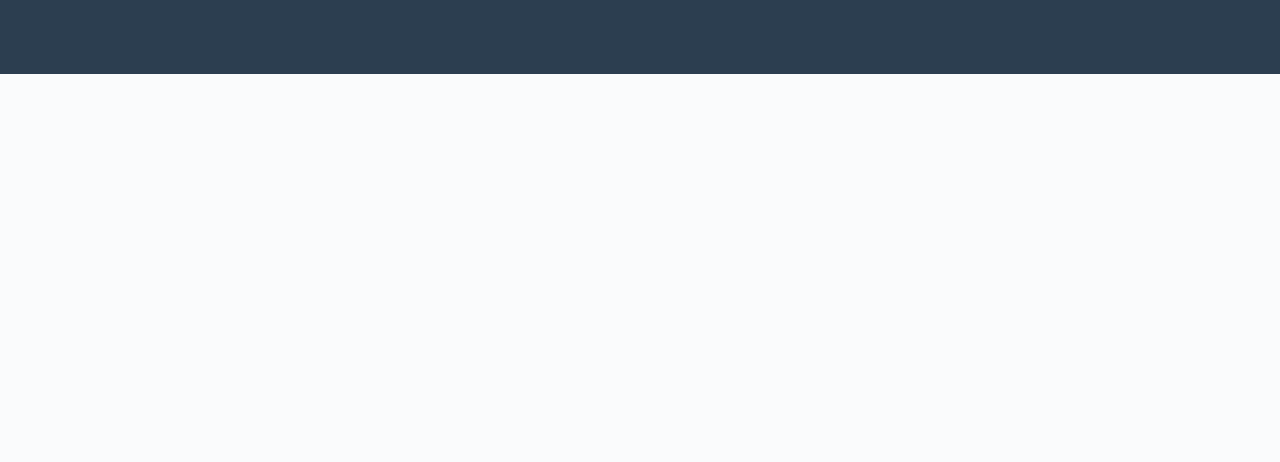
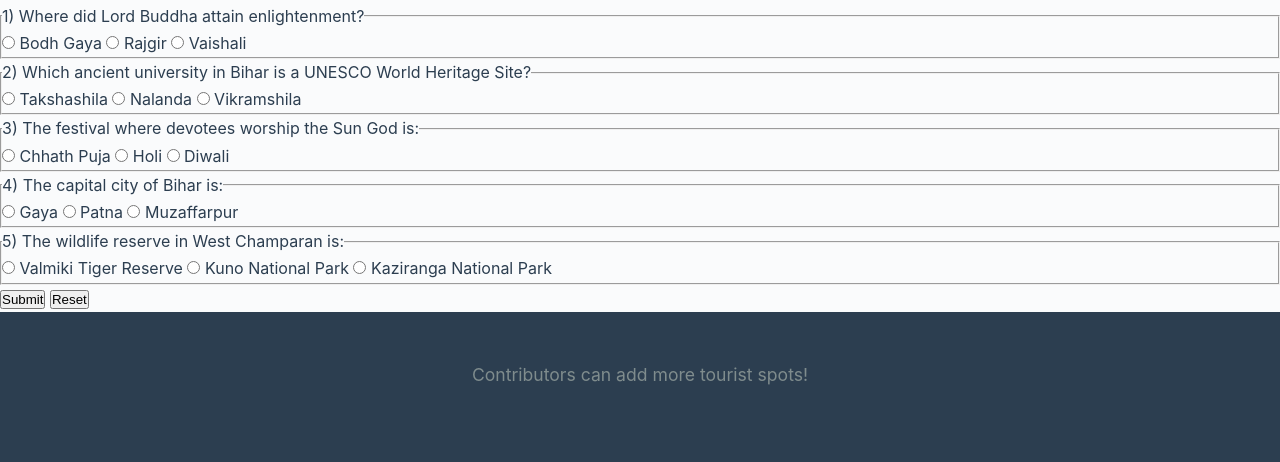
Before and after one commit to ishansingh07399-cell/BiLand, a website: page bihar-culture-landing/tourism.html in a window 1280 px wide. Shown: the part 727-1189 px from the top of the page. Before the commit the page ends 801 px from the top, so only its background shows below. Drawn offline with Linux system fonts and the light colour scheme.

Commit message:
feat: bihar tourism quiz section

```diff
--- a/bihar-culture-landing/script.js
+++ b/bihar-culture-landing/script.js
@@ -8,6 +8,7 @@ document.addEventListener('DOMContentLoaded', function() {
     initInteractiveElements();
     initAccessibility();
     initProgressiveEnhancement();
+    initQuiz(); // attach quiz logic if present
 });
 
 // Navigation enhancements
@@ -288,6 +289,38 @@ function initProgressiveEnhancement() {
     }
 }
 
+// Quiz initialization and logic
+function initQuiz() {
+    const form = document.getElementById('bihar-quiz');
+    if (!form) return;
+    const result = document.getElementById('quiz-result');
+    const answers = {
+        q1: 'bodh',
+        q2: 'nalanda',
+        q3: 'chhath',
+        q4: 'patna',
+        q5: 'valmiki'
+    };
+
+    form.addEventListener('submit', function (e) {
+        e.preventDefault();
+        let score = 0;
+        for (const [q, correct] of Object.entries(answers)) {
+            const group = form.elements[q];
+            if (group && group.value === correct) score++;
+        }
+
+        let message = '';
+        if (score === 5) message = 'Incredible! You’re a Bihar Boss!';
+        else if (score >= 4) message = 'Great job! Bhojpuri Bravo!';
+        else if (score >= 3) message = 'Nice! You’re on the Patna path.';
+        else if (score >= 2) message = 'Not bad! Keep exploring Bihar.';
+        else message = 'Time to tour Bihar’s wonders!';
+
+        if (result) result.textContent = 'You scored ' + score + '/5. ' + message;
+    });
+}
+
 // Utility functions for future enhancements
 const BiharCulture = {
     // Notification system
--- a/bihar-culture-landing/tourism.html
+++ b/bihar-culture-landing/tourism.html
@@ -34,10 +34,58 @@
       <h2>Valmiki Tiger Reserve</h2>
       <p>A natural reserve in West Champaran for wildlife lovers.</p>
     </section>
+
+    <section id="quiz">
+      <h2>Quick Quiz: Bihar’s history, culture, and landmarks</h2>
+      <form id="bihar-quiz">
+        <fieldset>
+          <legend>1) Where did Lord Buddha attain enlightenment?</legend>
+          <label><input type="radio" name="q1" value="bodh" required> Bodh Gaya</label>
+          <label><input type="radio" name="q1" value="rajgir"> Rajgir</label>
+          <label><input type="radio" name="q1" value="vaishali"> Vaishali</label>
+        </fieldset>
+
+        <fieldset>
+          <legend>2) Which ancient university in Bihar is a UNESCO World Heritage Site?</legend>
+          <label><input type="radio" name="q2" value="takshashila" required> Takshashila</label>
+          <label><input type="radio" name="q2" value="nalanda"> Nalanda</label>
+          <label><input type="radio" name="q2" value="vikramshila"> Vikramshila</label>
+        </fieldset>
+
+        <fieldset>
+          <legend>3) The festival where devotees worship the Sun God is:</legend>
+          <label><input type="radio" name="q3" value="chhath" required> Chhath Puja</label>
+          <label><input type="radio" name="q3" value="holi"> Holi</label>
+          <label><input type="radio" name="q3" value="diwali"> Diwali</label>
+        </fieldset>
+
+        <fieldset>
+          <legend>4) The capital city of Bihar is:</legend>
+          <label><input type="radio" name="q4" value="gaya" required> Gaya</label>
+          <label><input type="radio" name="q4" value="patna"> Patna</label>
+          <label><input type="radio" name="q4" value="muzaffarpur"> Muzaffarpur</label>
+        </fieldset>
+
+        <fieldset>
+          <legend>5) The wildlife reserve in West Champaran is:</legend>
+          <label><input type="radio" name="q5" value="valmiki" required> Valmiki Tiger Reserve</label>
+          <label><input type="radio" name="q5" value="kuno"> Kuno National Park</label>
+          <label><input type="radio" name="q5" value="kaziranga"> Kaziranga National Park</label>
+        </fieldset>
+
+        <div class="quiz-actions">
+          <button type="submit">Submit</button>
+          <button type="reset">Reset</button>
+        </div>
+      </form>
+      <div id="quiz-result" role="status" aria-live="polite"></div>
+    </section>
   </main>
 
   <footer>
     <p>Contributors can add more tourist spots!</p>
   </footer>
+
+  <script src="script.js"></script>
 </body>
 </html>
```
Also changed, not shown: 1 other file.
